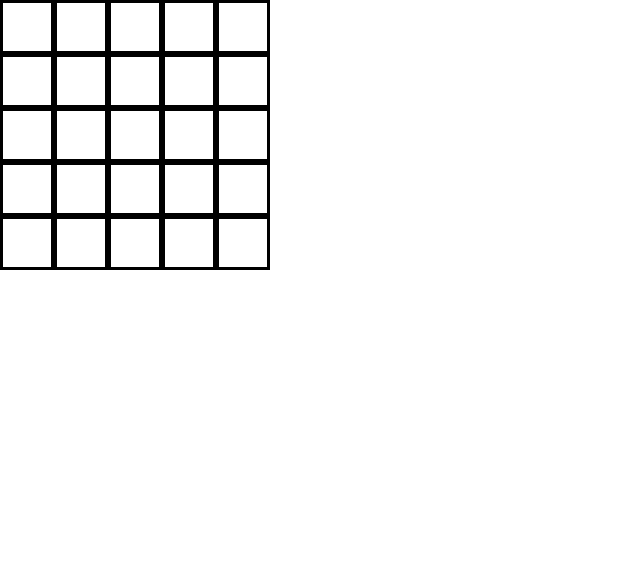
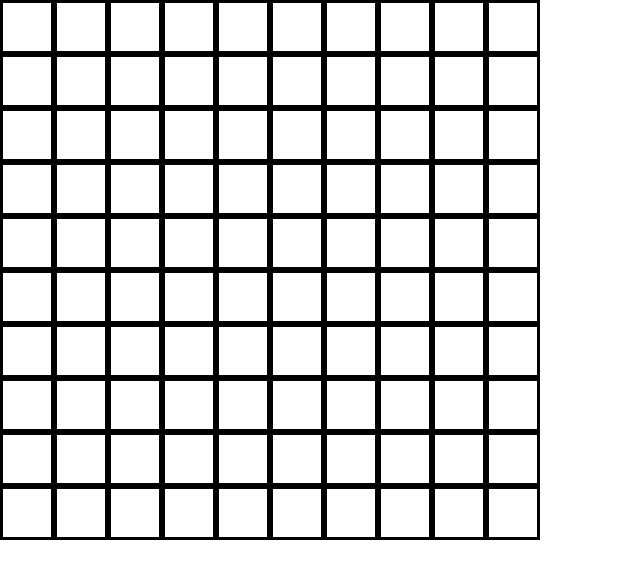
Before and after one commit to jourdanrodrigues/MineFinder, a React (Create React App) app: page / in a window 1280 px wide. Shown: the top 578 px of the page, without its empty margins (0-640 px from the left). Built offline with nearby package versions, Linux system fonts and the light colour scheme.

Commit message:
:sparkles: Add game over functionality

```diff
--- a/src/App.tsx
+++ b/src/App.tsx
@@ -3,6 +3,7 @@ import styled from 'styled-components'
 import Cell from 'components/Cell'
 import {range} from 'utils'
 import BombCell from 'components/BombCell'
+import {useBooleanState} from './hooks'
 
 interface CellType {
   isBomb: boolean
@@ -11,7 +12,7 @@ interface CellType {
 type RowType = CellType[]
 type GridType = RowType[]
 
-const COLS = 5
+const COLS = 10
 const ROWS = COLS
 
 const CellRow = styled.div`
@@ -19,6 +20,7 @@ const CellRow = styled.div`
 `
 
 function App() {
+  const [isGameOver, finishTheGame] = useBooleanState(false)
   const grid: GridType = useMemo(() => {
     return range(ROWS).map(() => range(COLS).map(() => {
       const isBomb = Math.floor(Math.random() * 10) % 2 === 0
@@ -30,8 +32,8 @@ function App() {
     <CellRow>
       {row.map((cell, columnIndex) => {
         return cell.isBomb
-          ? <BombCell/>
-          : <Cell bombsAround={countBombsAround(grid, columnIndex, rowIndex)}/>
+          ? <BombCell isGameOver={isGameOver} onClick={finishTheGame}/>
+          : <Cell isGameOver={isGameOver} bombsAround={countBombsAround(grid, columnIndex, rowIndex)}/>
       })}
     </CellRow>
   ))
--- a/src/components/BombCell.tsx
+++ b/src/components/BombCell.tsx
@@ -1,6 +1,12 @@
 import React from 'react'
 import styled from 'styled-components'
 import {useBooleanState} from 'hooks'
+import {chainCall} from 'utils'
+
+interface BombCellProps {
+  onClick: () => void
+  isGameOver: boolean
+}
 
 interface WrapperProps {
   isRevealed: boolean
@@ -32,9 +38,7 @@ const Wrapper = styled.span<WrapperProps>`
   }
 `
 
-export default function BombCell() {
+export default function BombCell({onClick, isGameOver}: BombCellProps) {
   const [isRevealed, reveal] = useBooleanState()
-  return (
-    <Wrapper isRevealed={isRevealed} onClick={reveal}/>
-  )
+  return <Wrapper isRevealed={isGameOver || isRevealed} onClick={chainCall(onClick, reveal)}/>
 }
--- a/src/components/Cell.tsx
+++ b/src/components/Cell.tsx
@@ -4,6 +4,7 @@ import {useBooleanState} from 'hooks'
 
 interface CellProps {
   bombsAround: number
+  isGameOver: boolean
 }
 
 interface WrapperProps {
@@ -35,9 +36,9 @@ const Wrapper = styled.span<WrapperProps>`
   }
 `
 
-export default function Cell({bombsAround}: CellProps): JSX.Element {
+export default function Cell({bombsAround, isGameOver}: CellProps): JSX.Element {
   const [isRevealed, reveal] = useBooleanState()
   return (
-    <Wrapper isRevealed={isRevealed} bombsAround={bombsAround} onClick={reveal}/>
+    <Wrapper isRevealed={isGameOver || isRevealed} bombsAround={bombsAround} onClick={reveal}/>
   )
 }
--- a/src/utils.ts
+++ b/src/utils.ts
@@ -1,3 +1,7 @@
 export function range(number: number): number[] {
   return Array.from(new Array(number).keys())
 }
+
+export function chainCall(...args: Array<() => void>): () => void {
+  return () => args.forEach(func => func())
+}
```
